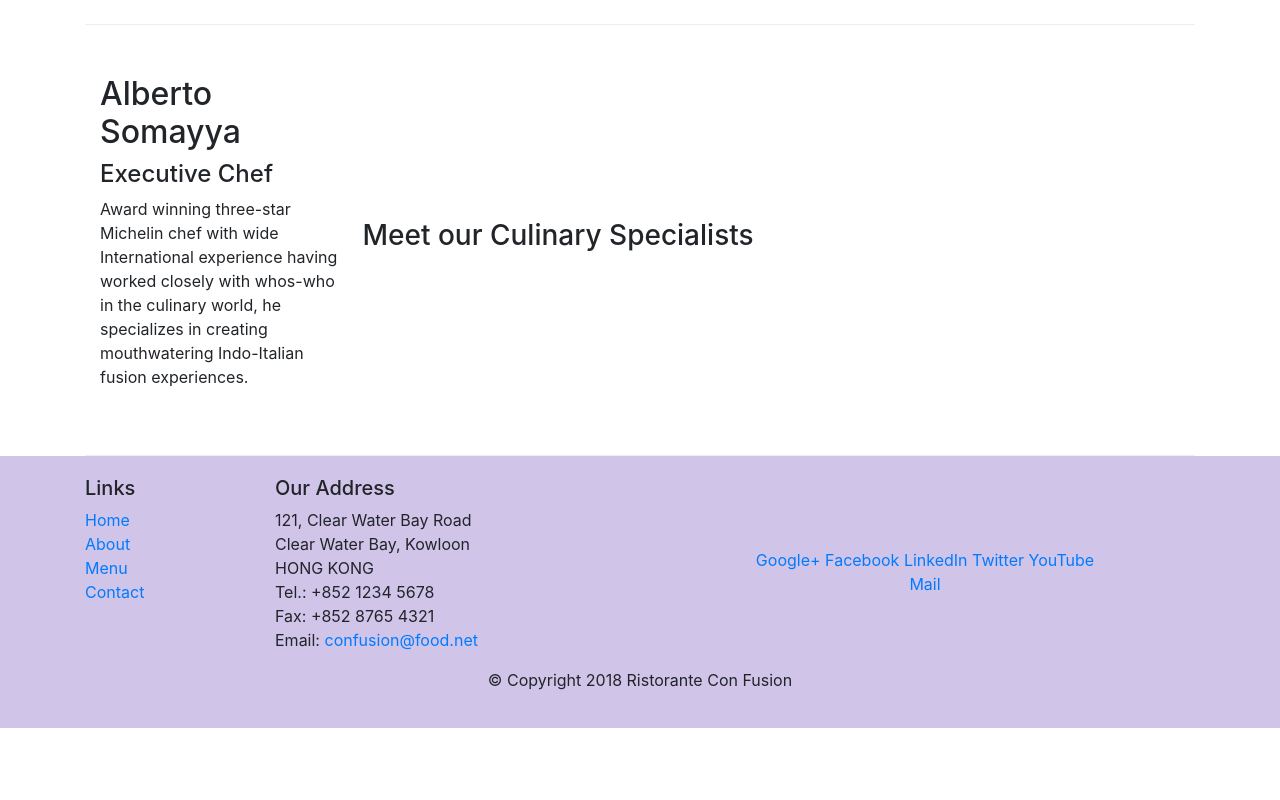
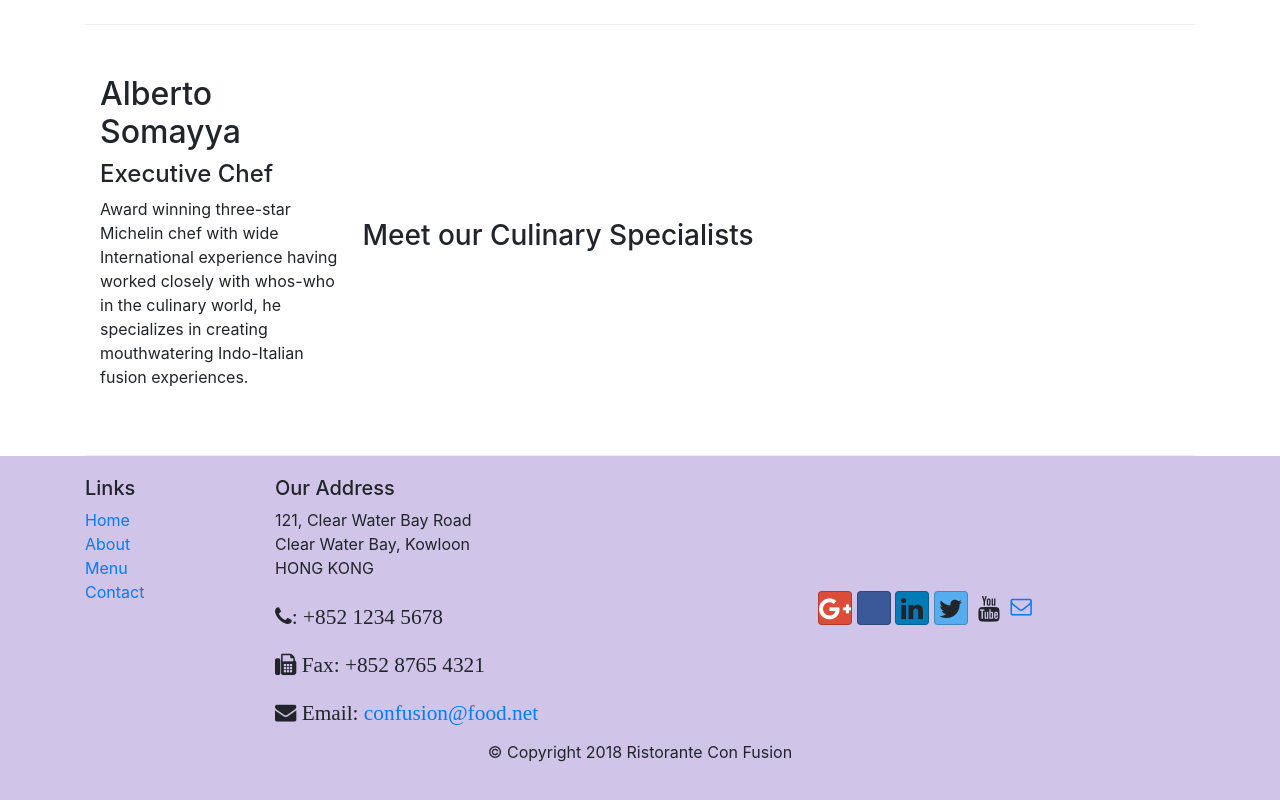
Before and after one commit to zachbitcoin/conFusion, a website: page index.html in a window 1280 px wide. Shown: the part 1129-1929 px from the top of the page. Before the commit the page ends 1857 px from the top, so only its background shows below. Drawn offline with nearby package versions, Linux system fonts and the light colour scheme.

Commit message:
social icons added i class

```diff
--- a/index.html
+++ b/index.html
@@ -10,6 +10,8 @@
     <!-- Bootstrap CSS -->
     <link rel="stylesheet" href="node_modules/bootstrap/dist/css/bootstrap.min.css">
     <link rel="stylesheet" href="css/styles.css">
+    <link rel="stylesheet" href="node_modules/font-awesome/css/font-awesome.min.css">
+    <link rel="stylesheet" href="node_modules/bootstrap-social/bootstrap-social.css">
     <title>Ristorante Con Test Fusion</title>
 </head>
 
@@ -23,10 +25,10 @@
             <a class="navbar-brand mr-auto" href="#">My Restaurant Name</a>
             <div class="callapse navbar-collapse" id="Navbar"></div>
             <ul class="navbar-nav mr-auto">
-                    <li class="nav-item active"><a class="nav-link" href="#">Home</a></s></li><li>
-                    <li class="nav-item"><a class="nav-link" href="./aboutus.html">About</a></s></li><li>
-                    <li class="nav-item"><a class="nav-link" href="#">Menu</a></s></li><li>
-                    <li class="nav-item"><a class="nav-link" href="#">Contact</a></s></li><li></li>
+                    <li class="nav-item active"><a class="nav-link" href="#"><span class="fa fa-home fa-lg"></span> Home</a></s></li><li>
+                    <li class="nav-item"><a class="nav-link" href="./aboutus.html"><span class="fa fa-info fa-lg"></span> About</a></s></li><li>
+                    <li class="nav-item"><a class="nav-link" href="#"><span class="fa fa-list fa-lg"></span> Menu</a></s></li><li>
+                    <li class="nav-item"><a class="nav-link" href="#"><span class="fa fa-address-card fa-lg"></span> Contact</a></s></li><li></li>
                         </li>
                     </ul>
         </div>
@@ -99,20 +101,20 @@
                     <address>
 		              121, Clear Water Bay Road<br>
 		              Clear Water Bay, Kowloon<br>
-		              HONG KONG<br>
-		              Tel.: +852 1234 5678<br>
-		              Fax: +852 8765 4321<br>
-		              Email: <a href="mailto:confusion@food.net">confusion@food.net</a>
+		              HONG KONG<br><br>
+		                <i class="fa fa-phone fa-lg">: +852 1234 5678</i><br><br>
+                        <i class="fa fa-fax fa-lg"> Fax: +852 8765 4321</i><br><br>
+                        <i class="fa fa-envelope fa-lg"> Email: <a href="mailto:confusion@food.net">confusion@food.net</a></a></i>
 		           </address>
                 </div>
                 <div class="col-12 col-sm-4 align-self-center">
                     <div class="text-center">
-                        <a href="http://google.com/+">Google+</a>
-                        <a href="http://www.facebook.com/profile.php?id=">Facebook</a>
-                        <a href="http://www.linkedin.com/in/">LinkedIn</a>
-                        <a href="http://twitter.com/">Twitter</a>
-                        <a href="http://youtube.com/">YouTube</a>
-                        <a href="mailto:">Mail</a>
+                        <a class="btn btn-social-icon btn-google" href="http://google.com/+"><i class="fa fa-google-plus fa-lg"></i></a>
+                        <a class="btn btn-social-icon btn-facebook href="http://www.facebook.com/profile.php?id="><i class="fa fa-facebook fa-lg"></i></a>
+                        <a class="btn btn-social-icon btn-linkedin href="http://www.linkedin.com/in/"><i class="fa fa-linkedin fa-lg"></i></a>
+                        <a class="btn btn-social-icon btn-twitter href="http://twitter.com/"><i class="fa fa-twitter fa-lg"></i></a>
+                        <a class="btn btn-social-icon btn-youtube href="http://youtube.com/"><i class="fa fa-youtube fa-lg"></i></i></a>
+                        <a href="mailto:"><i class="fa fa-envelope-o fa-lg"></i></i></a>
                     </div>
                 </div>
            </div>
--- a/package.json
+++ b/package.json
@@ -15,6 +15,8 @@
   },
   "dependencies": {
     "bootstrap": "^4.0.0",
+    "bootstrap-social": "^5.1.1",
+    "font-awesome": "^4.7.0",
     "jquery": "^3.3.1",
     "popper.js": "^1.12.9"
   }
```
Also changed, not shown: aboutus.html (+2 -2 lines), 1 other file.
